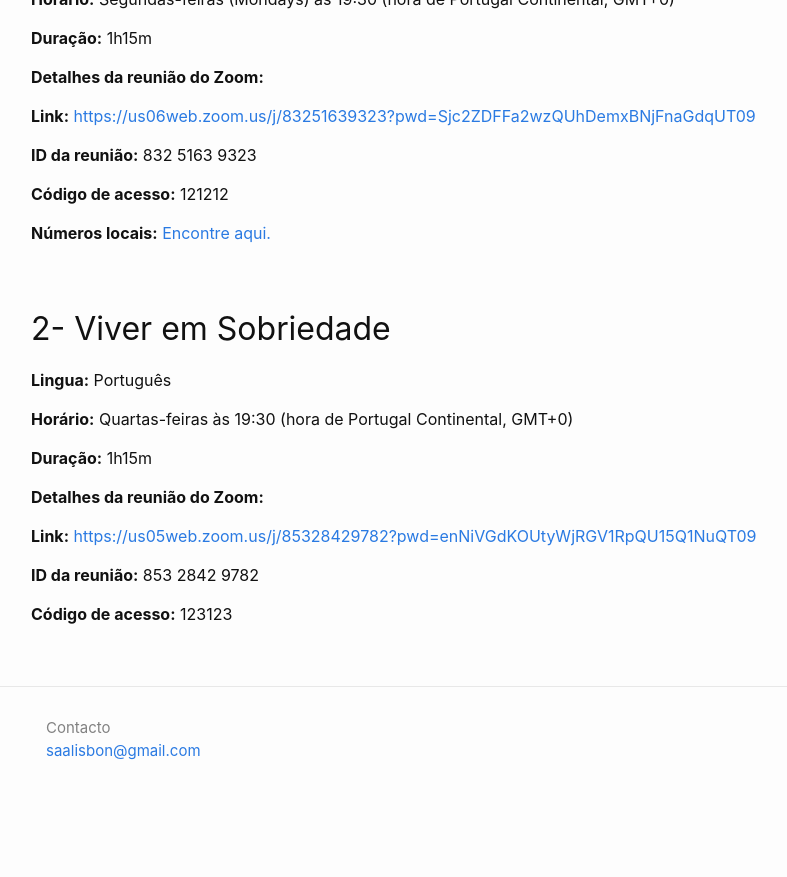
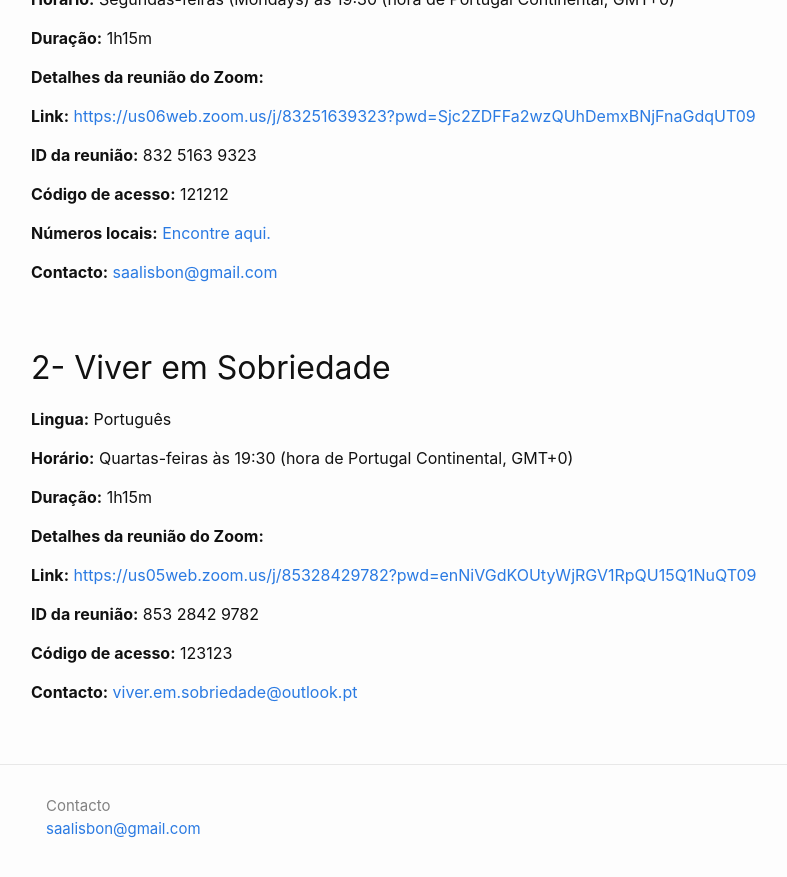
Before and after one commit to asaportugal/asaportugal.github.io, a Jekyll site: the page built from m4_reunioes.md, in a window 1280 px wide and 900 px high, scrolled down 687 px. Shown: the top 877 px of the window, without its empty margins (127-914 px from the left). Built offline with Jekyll 4.4.1, drawn with Linux system fonts in a browser that asks for light colours; before the commit the page ends 1509 px from its top, so only the background shows below that.

Commit message:
new email

```diff
--- a/m4_reunioes.md
+++ b/m4_reunioes.md
@@ -24,6 +24,9 @@ banner: 'assets/meeting.jpg'
 
 **Números locais:** <a href="https://us06web.zoom.us/u/kxOybRuDb" target="_blank">Encontre aqui.</a>
 
+**Contacto:** [saalisbon@gmail.com](mailto:saalisbon@gmail.com)
+
+
 ## 2- Viver em Sobriedade
 
 **Lingua:** Português
@@ -39,3 +42,5 @@ banner: 'assets/meeting.jpg'
 **ID da reunião:** 853 2842 9782
 
 **Código de acesso:** 123123
+
+**Contacto:** [viver.em.sobriedade@outlook.pt](mailto:viver.em.sobriedade@outlook.pt)
```
